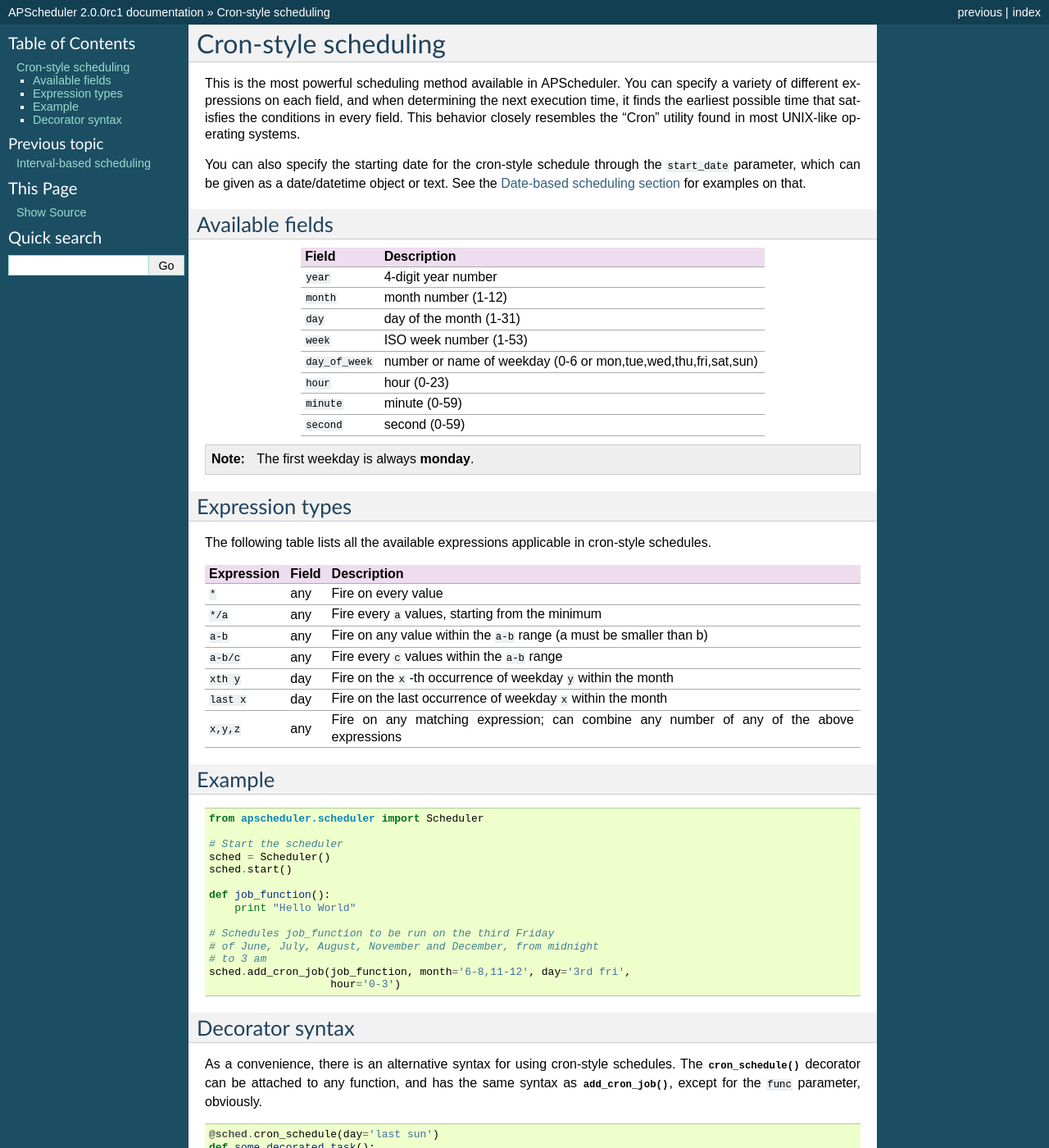
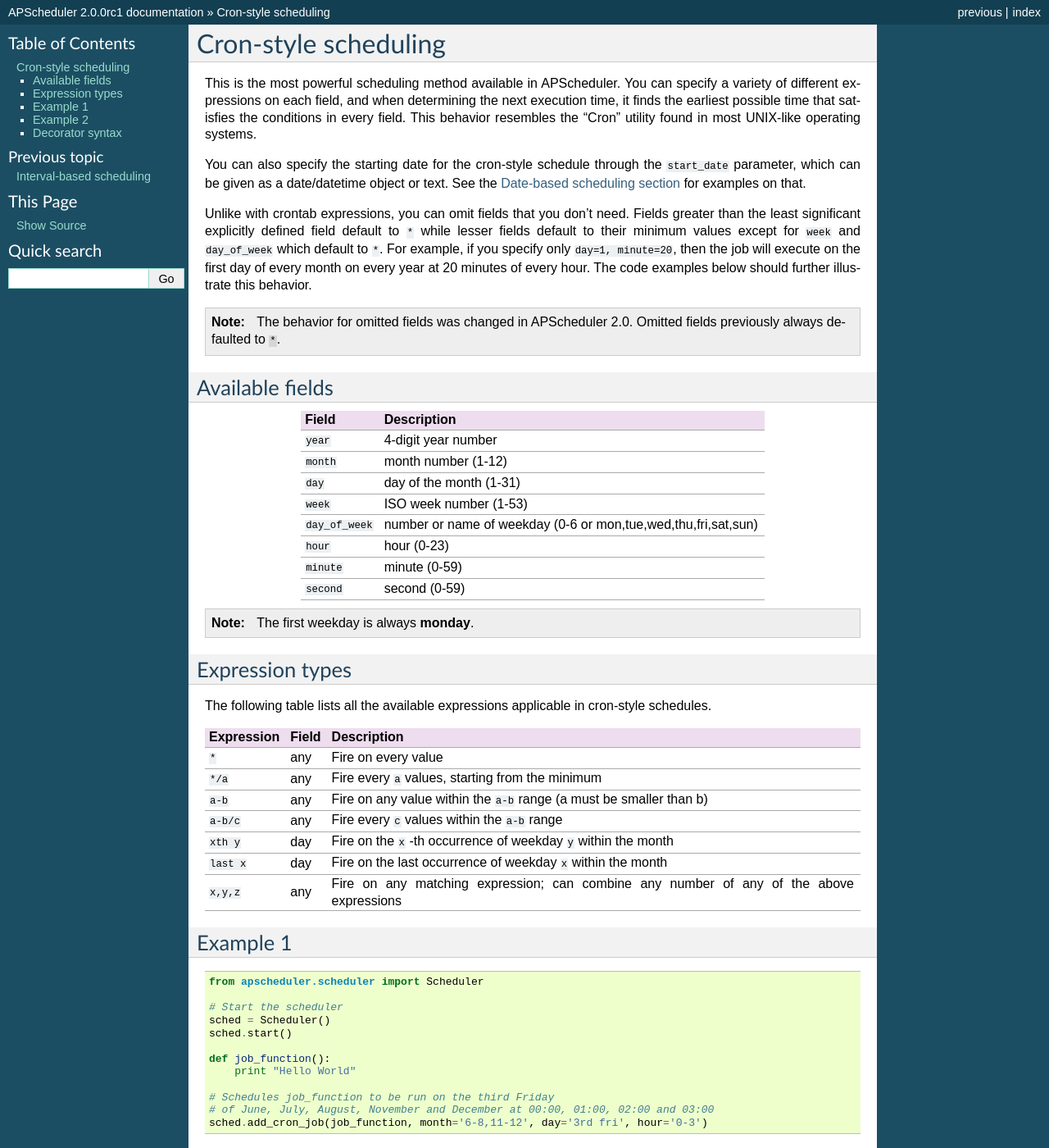
Before and after one commit to agronholm/apscheduler, a Sphinx documentation site: the page built from docs/cronschedule.rst, in a window 1280 px wide and 1400 px high. Shown: the whole window at 82% size. Built offline with Sphinx 7.4.7, drawn with Linux system fonts in a browser that asks for light colours; some of the changed text lies outside the part shown.

Commit message:
Changed defaults for omitted fields to be more intuitive

```diff
--- a/CHANGES.rst
+++ b/CHANGES.rst
@@ -33,6 +33,10 @@
 * Fixed a v1.x design flaw that caused jobs to be executed twice when the
   scheduler thread was woken up while still within the allowable range of their
   previous execution time (issues #5, #7)
+
+* Changed defaults for cron-style jobs to be more intuitive -- it will now
+  default to all minimum values for fields lower than the least significant
+  explicitly defined field
 
 Some API changes were necessary -- see the :doc:`migration section <migration>`
 of the documentation to find out what you need to change when migrating your
--- a/docs/cronschedule.rst
+++ b/docs/cronschedule.rst
@@ -5,13 +5,24 @@
 You can specify a variety of different expressions on each field, and
 when determining the next execution time, it finds the earliest possible
 time that satisfies the conditions in every field.
-This behavior closely resembles the "Cron" utility found in most UNIX-like
-operating systems.
+This behavior resembles the "Cron" utility found in most UNIX-like operating
+systems.
 
 You can also specify the starting date for the cron-style schedule through the
 ``start_date`` parameter, which can be given as a date/datetime object or text.
 See the :doc:`Date-based scheduling section <dateschedule>` for examples on
 that.
+
+Unlike with crontab expressions, you can omit fields that you don't need.
+Fields greater than the least significant explicitly defined field default to
+``*`` while lesser fields default to their minimum values except for ``week``
+and ``day_of_week`` which default to ``*``. For example, if you specify only
+``day=1, minute=20``, then the job will execute on the first day of every month
+on every year at 20 minutes of every hour. The code examples below should
+further illustrate this behavior.
+
+.. Note:: The behavior for omitted fields was changed in APScheduler 2.0.
+          Omitted fields previously always defaulted to ``*``.
 
 
 Available fields
@@ -56,8 +67,8 @@
 ============ ========= ======================================================
 
 
-Example
--------
+Example 1
+---------
 
 ::
 
@@ -71,10 +82,19 @@
         print "Hello World"
 
     # Schedules job_function to be run on the third Friday
-    # of June, July, August, November and December, from midnight
-    # to 3 am
-    sched.add_cron_job(job_function, month='6-8,11-12', day='3rd fri',
-                       hour='0-3')
+    # of June, July, August, November and December at 00:00, 01:00, 02:00 and 03:00
+    sched.add_cron_job(job_function, month='6-8,11-12', day='3rd fri', hour='0-3')
+
+
+Example 2
+---------
+
+::
+
+    # Initialization similar as above, the backup function defined elsewhere
+
+    # Schedule a backup to run once from Monday to Friday at 5:30 (am)
+    sched.add_cron_job(backup, day_of_week='mon-fri', hour=5, minute=30)
 
 
 Decorator syntax
@@ -90,7 +110,7 @@
 
     @sched.cron_schedule(day='last sun')
     def some_decorated_task():
-        print "I am printed on the last sunday of every month!"
+        print "I am printed at 00:00:00 on the last Sunday of every month!"
 
 If you need to unschedule the decorated functions, you can do it this way::
 
--- a/docs/migration.rst
+++ b/docs/migration.rst
@@ -8,6 +8,10 @@
 API changes
 -----------
 
+* The behavior of cron scheduling with regards to default values for omitted
+  fields has been made more intuitive -- omitted fields lower than the least
+  significant explicitly defined field will default to their minimum values
+  except for the week number and weekday fields
 * SchedulerShutdownError has been removed -- jobs are now added tentatively
   and scheduled for real when/if the scheduler is restarted
 * Scheduler.is_job_active() has been removed -- use
```
Also changed, not shown: 2 other files.
